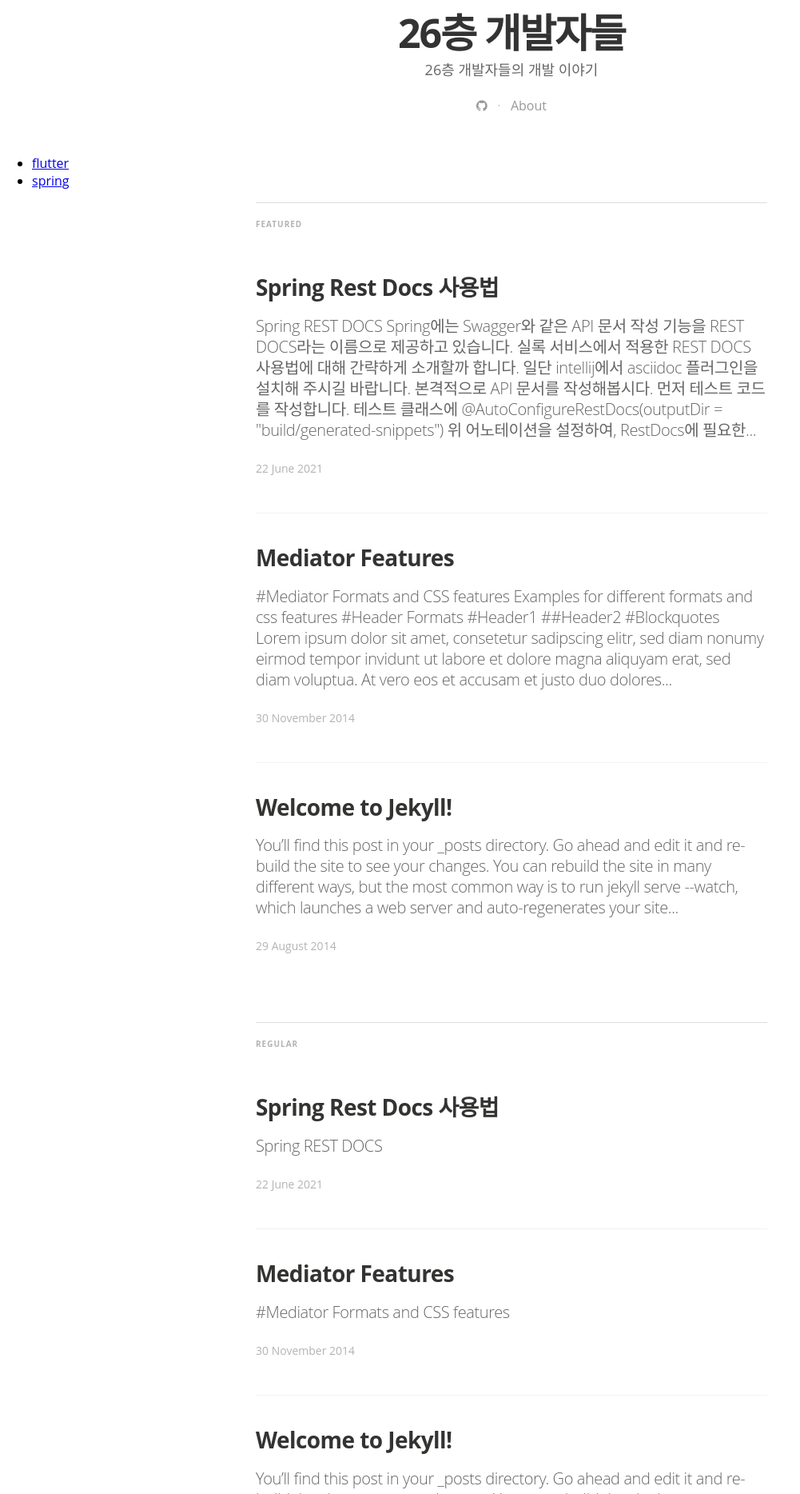
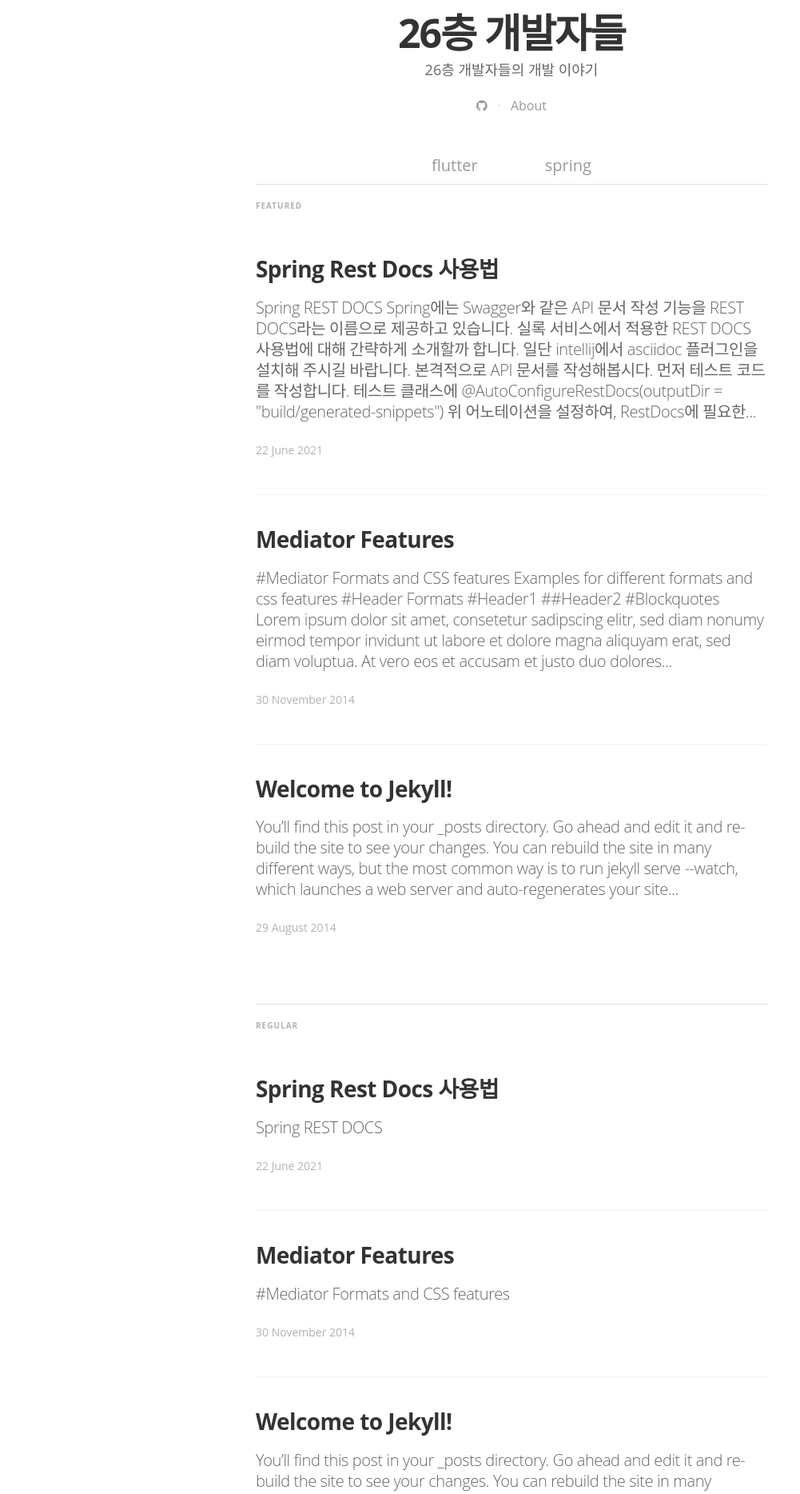
Before and after one commit to ourtreering/ourtreering.github.io, a Jekyll site: the page built from index.html, in a window 1280 px wide. Shown: the part 518-2386 px from the top of the page at 80% size, without its empty margins (0-1001 px from the left). Built offline with Jekyll 4.4.1, drawn with Linux system fonts in a browser that asks for light colours; nearby versions of some CDN libraries; some web fonts are replaced; the list of posts is cut into pages by our own code.

Commit message:
Change category css

```diff
--- a/_includes/site_category.html
+++ b/_includes/site_category.html
@@ -1,15 +1,13 @@
 <header class="site-category">
-    <ul>
-
-      {% assign pages_list = site.pages %}
-      {% for node in pages_list %}
+    <div class="custom-links">
+        {% assign pages_list = site.pages %}
+        {% for node in pages_list %}
         {% if node.title != null %}
-          {% if node.layout == "category" %}
-            <li><a class="category-link {% if page.url == node.url %} active{% endif %}"
-            href="{{ site.baseurl }}{{ node.url }}">{{ node.title }}</a></li>
-          {% endif %}
+            {% if node.layout == "category" %}
+            <a class="category-link {% if page.url == node.url %} active{% endif %}"
+            href="{{ site.baseurl }}{{ node.url }}">{{ node.title }}</a>
+            {% endif %}
         {% endif %}
-      {% endfor %}
-
-  </ul>
+        {% endfor %}
+    </div>
   </header>
--- a/_layouts/category.html
+++ b/_layouts/category.html
@@ -6,12 +6,14 @@ layout: default
 
 <header class="blog-header">
   {% if site.logo %}
-    <a class="blog-logo" href="{{site.url}}{{site.baseurl}}" style="background-image: url('{{ site.logo | prepend: site.baseurl }}')">{{ page.title }}</a>
+  <a class="blog-logo" href="{{site.url}}{{site.baseurl}}" style="background-image: url('{{ site.logo | prepend: site.baseurl }}')">{{ page.title }}</a>
   {% endif %}
   <h1 class="blog-title">{{ page.title }}</h1>
   <h2 class="blog-description">{{ page.description }}</h2>
 
 </header>
+
+{% include site_category.html %}
 
 <main class="content" role="main">
 
--- a/css/main.sass
+++ b/css/main.sass
@@ -619,3 +619,25 @@ pre
     border: 0
     padding-right: 0
     padding-left: 0
+
+.site-category
+  width: 100%
+  max-width: 640px
+  margin: 0 auto
+  position: relative
+  padding: 0
+  @include box-sizing(border-box)
+  @include respond-to(800)
+    padding: 0 $rs
+
+  .custom-links
+    margin: 0 0 10px
+    text-align: center
+    color: #ccc
+    a
+      margin: 0 40px 0
+      text-decoration: none
+      color: #999
+      font-size: 20px
+      &:hover
+        color: #333
```
